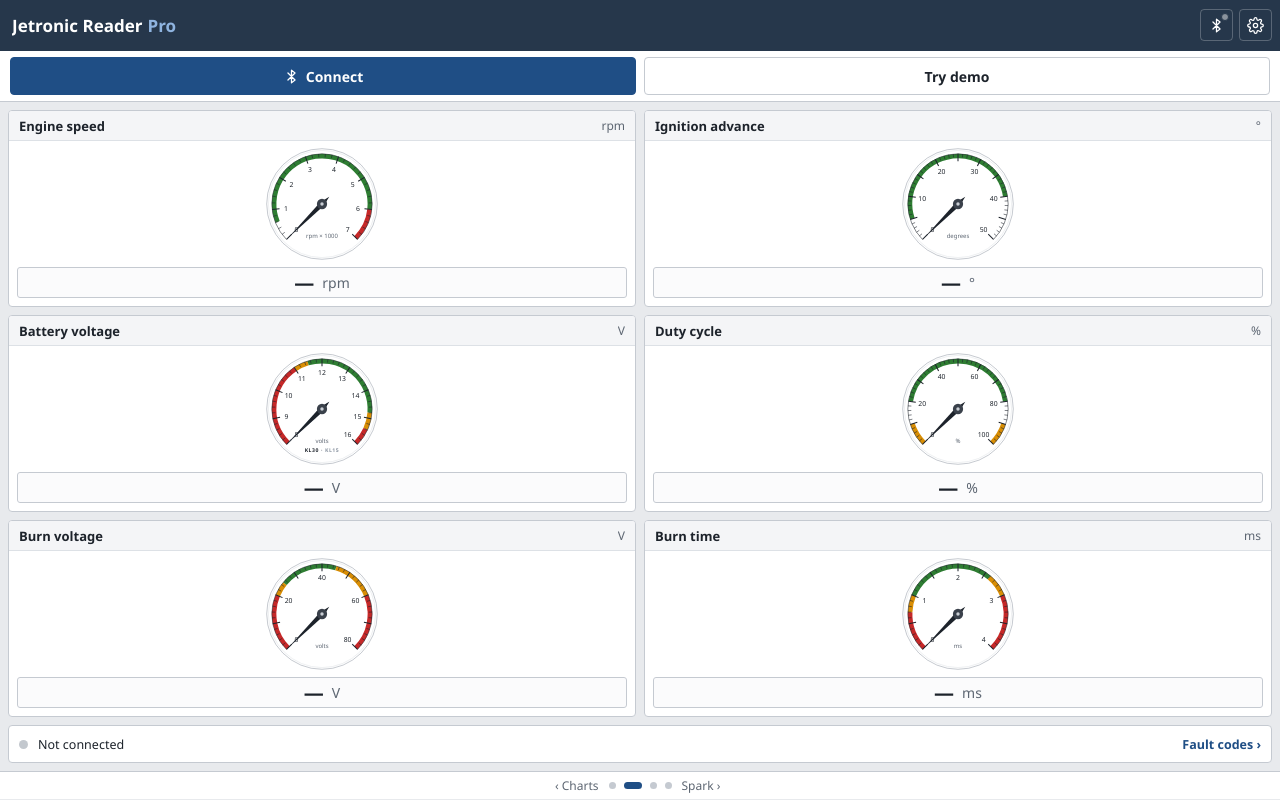
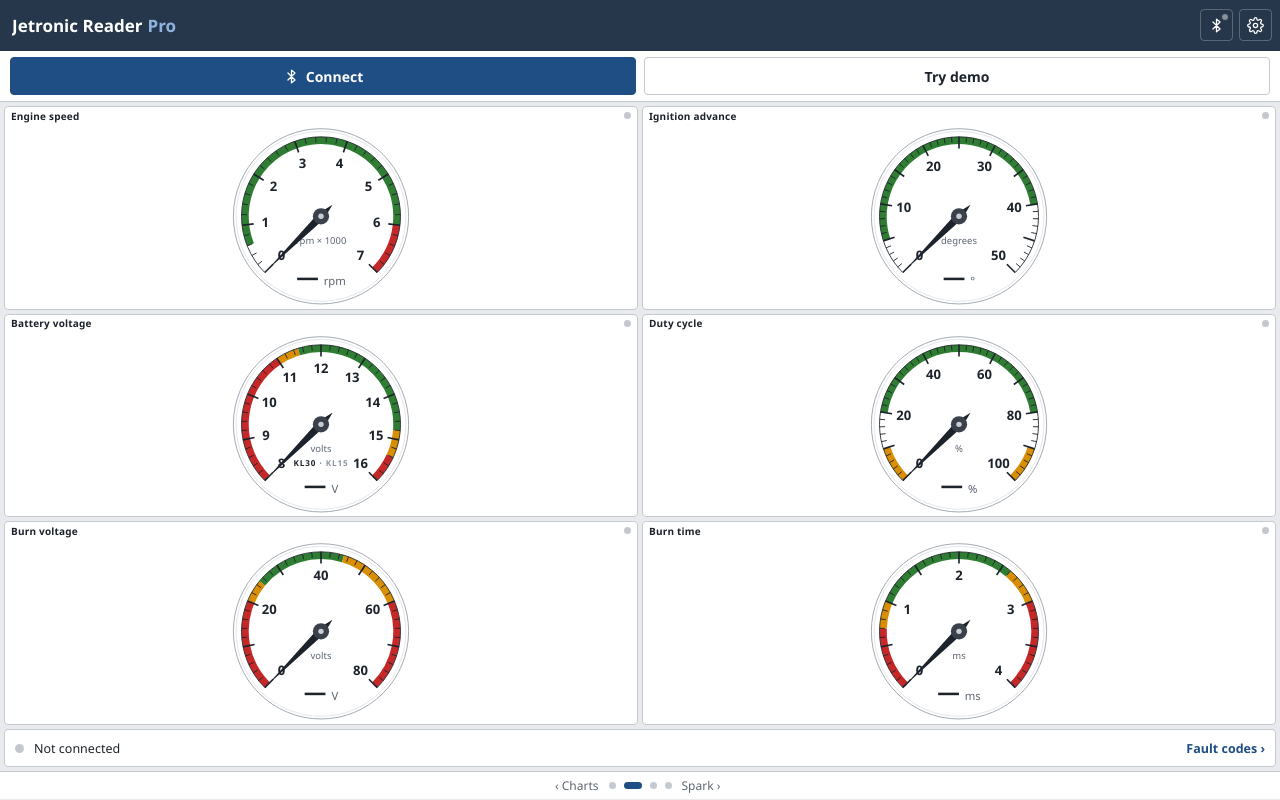
Before and after one commit to adturcanu/Jet-key, a plain HTML site: page pro/index.html in a window 1280 px wide. Both pictures are taken after a click on the button 1209 px from the left and 23 px from the top of the page. Drawn offline with Linux system fonts and the light colour scheme.

Commit message:
pro: bigger dials, value inside dial
Co-authored-by: adturcanu <adturcanu@users.noreply.github.com>

```diff
--- a/pro/index.html
+++ b/pro/index.html
@@ -257,6 +257,23 @@ html[data-layout=phone] #pg-gauges .ggrid{grid-template-rows:repeat(3,minmax(150
 html[data-layout=phone] .strip.demo .dx{display:none}
 html[data-layout=phone] .strip.demo .st-t{white-space:nowrap;overflow:hidden;text-overflow:ellipsis;min-width:0}
 html[data-layout=phone] .top{height:calc(52px + var(--sat));padding-top:var(--sat)}
+
+/* big dials: value readout inside the dial (lower centre), zone status in the slim header, dial fills the card */
+.gcard .ph{min-height:26px;font-size:12px}
+.gcard .ph .st{font-size:11px}
+.gcard .pb{padding:2px;gap:0}
+.gcard .face{position:relative;container-type:size}
+.gcard .face svg{display:block;width:100%;height:100%}
+.gcard .ro{position:absolute;left:50%;top:calc(50% + min(100cqw,100cqh)*.335);transform:translate(-50%,-50%);border:0;background:none;padding:0;min-width:0;width:auto;gap:.22em;font-size:calc(min(100cqw,100cqh)*.125);line-height:1;align-items:baseline;pointer-events:none;white-space:nowrap}
+html[data-theme] .gcard .ro b{font-size:1em;line-height:1}
+html[data-theme] .gcard .ro u{font-size:.5em}
+html[data-layout=phone] .gcard .ro{padding:0;width:auto}
+html[data-layout=phone] .gcard .ph{min-height:0;height:17px;padding:0 6px;font-size:10px;letter-spacing:.02em;background:none;border-bottom:0}
+html[data-layout=phone][data-theme=sport] .gcard .ph{font-size:9.5px;letter-spacing:.8px;border-left-width:2px}
+html[data-layout=phone] .gcard .ph .zt{display:none}
+html[data-layout=phone] .gcard .ph .led{width:7px;height:7px}
+html[data-layout=phone] #pg-gauges{padding:4px;gap:4px}
+html[data-layout=phone] #pg-gauges .ggrid{gap:4px;grid-template-rows:repeat(3,minmax(120px,1fr));grid-auto-rows:minmax(120px,1fr)}
 </style></head><body>
 <div id="app">
 <header class="top">
@@ -532,9 +549,9 @@ html[data-layout=phone] .top{height:calc(52px + var(--sat));padding-top:var(--sa
     for (var i = 0; i <= nt; i++) {
       var v = o.min + i * step, maj = i % o.minor === 0, len = maj ? 13 : 6, a = o.A(v), p = pt(r0, a), q = pt(r0 - len, a);
       s.push('<line x1="' + f2(p[0]) + '" y1="' + f2(p[1]) + '" x2="' + f2(q[0]) + '" y2="' + f2(q[1]) + '" stroke="' + C.tick + '" stroke-width="' + (maj ? 1.8 : 1) + '"/>');
-      if (maj && Math.round((v - o.min) / o.major) % o.lab === 0) { var tp = pt(r0 - len - 11.5, a); s.push('<text x="' + f2(tp[0]) + '" y="' + f2(tp[1] + 4.3) + '" font-size="12" text-anchor="middle" fill="' + C.num + '">' + (o.fmt ? o.fmt(v) : +v.toFixed(2)) + "</text>"); }
-    }
-    s.push('<text x="100" y="160" font-size="10.5" text-anchor="middle" fill="' + C.sub + '">' + o.title + "</text>");
+      if (maj && Math.round((v - o.min) / o.major) % o.lab === 0) { var tp = pt(r0 - len - 13, a); s.push('<text x="' + f2(tp[0]) + '" y="' + f2(tp[1] + 5) + '" font-size="14.5" font-weight="600" text-anchor="middle" fill="' + C.num + '">' + (o.fmt ? o.fmt(v) : +v.toFixed(2)) + "</text>"); }
+    }
+    s.push('<text x="100" y="131" font-size="10.5" text-anchor="middle" fill="' + C.sub + '">' + o.title + "</text>");
     s.push('<g class="nd" style="transform-origin:100px 100px;transform:rotate(' + a0 + 'deg)"><polygon points="85,0 0,-4.4 -18,0 0,4.4" transform="translate(100 100)" fill="' + C.needle + '"/></g>');
     s.push('<circle cx="100" cy="100" r="9" fill="' + C.hub + '"/><circle cx="100" cy="100" r="3" fill="' + C.hub2 + '"/></svg>');
     return s.join("");
@@ -669,7 +686,7 @@ html[data-layout=phone] .top{height:calc(52px + var(--sat));padding-top:var(--sa
       s += '<line x1="' + f2(p[0]) + '" y1="' + f2(p[1]) + '" x2="' + f2(q[0]) + '" y2="' + f2(q[1]) + '" stroke="#f2f4f7" stroke-width="' + (maj ? 3 : 1.2) + '"/>';
       if (maj && Math.round((v - o.min) / o.major) % o.lab === 0) { var tp = P(53, a); s += '<text x="' + f2(tp[0]) + '" y="' + f2(tp[1] + 6) + '" font-size="18" font-weight="700" font-style="italic" text-anchor="middle" fill="#f2f4f7">' + (o.fmt ? o.fmt(v) : +v.toFixed(2)) + "</text>"; }
     }
-    s += '<text x="100" y="146" font-size="11" font-weight="600" text-anchor="middle" fill="#9aa3ad" letter-spacing="1.5">' + o.title.toUpperCase() + "</text>";
+    s += '<text x="100" y="131" font-size="11" font-weight="600" text-anchor="middle" fill="#9aa3ad" letter-spacing="1.5">' + o.title.toUpperCase() + "</text>";
     s += '<g class="nd" style="transform-origin:100px 100px;transform:rotate(' + a0 + 'deg)"><path transform="translate(100 100)" d="M-14 -3 L0 -3.6 L80 -1.2 L84 0 L80 1.2 L0 3.6 L-14 3Z" fill="#ff2d2d"/></g>';
     return s + '<circle cx="100" cy="100" r="11" fill="#22252b" stroke="#ff2d2d" stroke-width="2"/><circle cx="100" cy="100" r="3" fill="#ff2d2d"/></svg>';
   }
@@ -677,8 +694,8 @@ html[data-layout=phone] .top{height:calc(52px + var(--sat));padding-top:var(--sa
   function buildGauges() {
     var C = PAL();
     $("gauges").innerHTML = GAUGES.map(function (o) {
-      return '<div class="panel gcard" id="gc-' + o.id + '"><div class="ph">' + o.h + '<span class="sp"></span><span class="sub">' + o.u + '</span></div><div class="pb"><div class="face">' + (C.w124 ? w124Dial(o) : C.sport ? sportDial(o) : proDial(o, C)) +
-        '</div><div class="ro"><b>—</b><u>' + o.u + '</u><span class="st"><span class="led"></span><span class="zt"></span></span></div></div></div>';
+      return '<div class="panel gcard" id="gc-' + o.id + '"><div class="ph">' + o.h + '<span class="sp"></span><span class="st"><span class="led"></span><span class="zt"></span></span></div><div class="pb"><div class="face">' + (C.w124 ? w124Dial(o) : C.sport ? sportDial(o) : proDial(o, C)) +
+        '<div class="ro"><b>—</b><u>' + o.u + '</u></div></div></div></div>';
     }).join("");
     // battery gauge: secondary thin needle for ignition voltage (KL15) on top of the battery needle
     var th = document.documentElement.getAttribute("data-theme"), c1 = C.w124 ? "#ff8c00" : C.sport ? "#ff2d2d" : C.needle;
@@ -696,10 +713,10 @@ html[data-layout=phone] .top{height:calc(52px + var(--sat));padding-top:var(--sa
       var shape = C.sport ? '<path transform="translate(100 100)" d="M-14 -3 L0 -3.6 L80 -1.2 L84 0 L80 1.2 L0 3.6 L-14 3Z" fill="' + k2 + '" opacity=".9"/>'
         : '<polygon points="85,0 0,-4.4 -18,0 0,4.4" transform="translate(100 100)" fill="' + k2 + '" opacity=".9"/>';
       main2.insertAdjacentHTML("beforebegin", '<g class="nd2" ' + rot0 + '>' + shape + '</g>');
-      var ly = C.sport ? 178 : 176, lc = th === "pro" ? "#5b6472" : "#9aa3ae";
+      var ly = 146, lc = th === "pro" ? "#5b6472" : "#9aa3ae";
       svg.insertAdjacentHTML("beforeend", '<text x="100" y="' + ly + '" font-size="9" font-weight="600" letter-spacing="1" text-anchor="middle" fill="' + lc + '"><tspan fill="' + c1 + '">KL30</tspan>  ·  <tspan fill="' + k2 + '">KL15</tspan></text>');
     }
-    GAUGES.forEach(function (o) { var el = $("gc-" + o.id); o.el = el; o.nd = el.querySelector(".nd"); o.nd2 = el.querySelector(".nd2"); o.lastA2 = null; o.vb = el.querySelector(".ro b"); o.led = el.querySelector(".ro .led"); o.zt = el.querySelector(".zt"); o.lastTxt = null; o.lastA = null; });
+    GAUGES.forEach(function (o) { var el = $("gc-" + o.id); o.el = el; o.nd = el.querySelector(".nd"); o.nd2 = el.querySelector(".nd2"); o.lastA2 = null; o.vb = el.querySelector(".ro b"); o.led = el.querySelector(".ph .led"); o.zt = el.querySelector(".zt"); o.lastTxt = null; o.lastA = null; });
     orderGauges();
   }
   function orderGauges() { var ph = layout() === "phone"; GAUGES.forEach(function (o) { if (o.el) o.el.style.order = ph ? o.ph : o.tab; }); }
```
